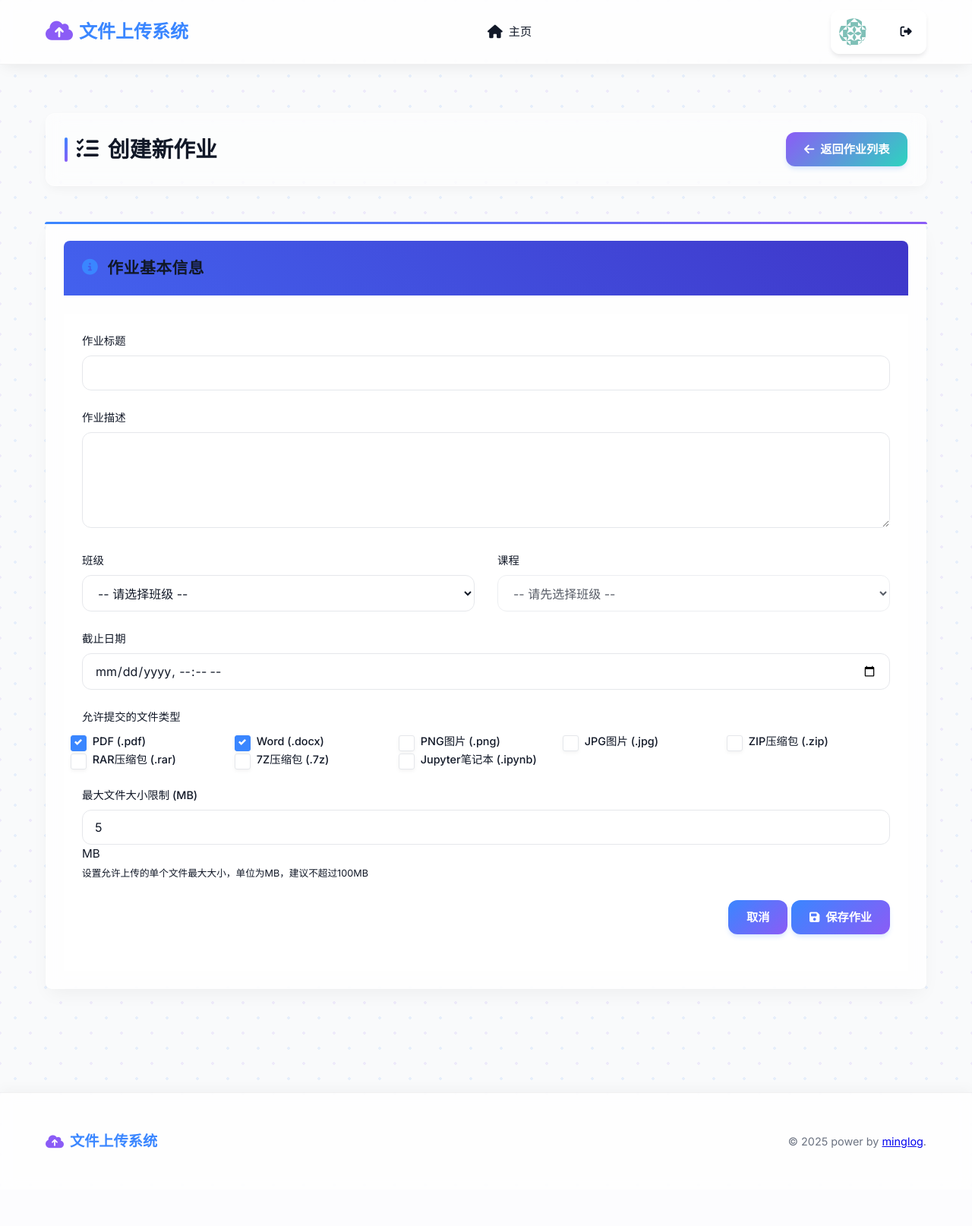
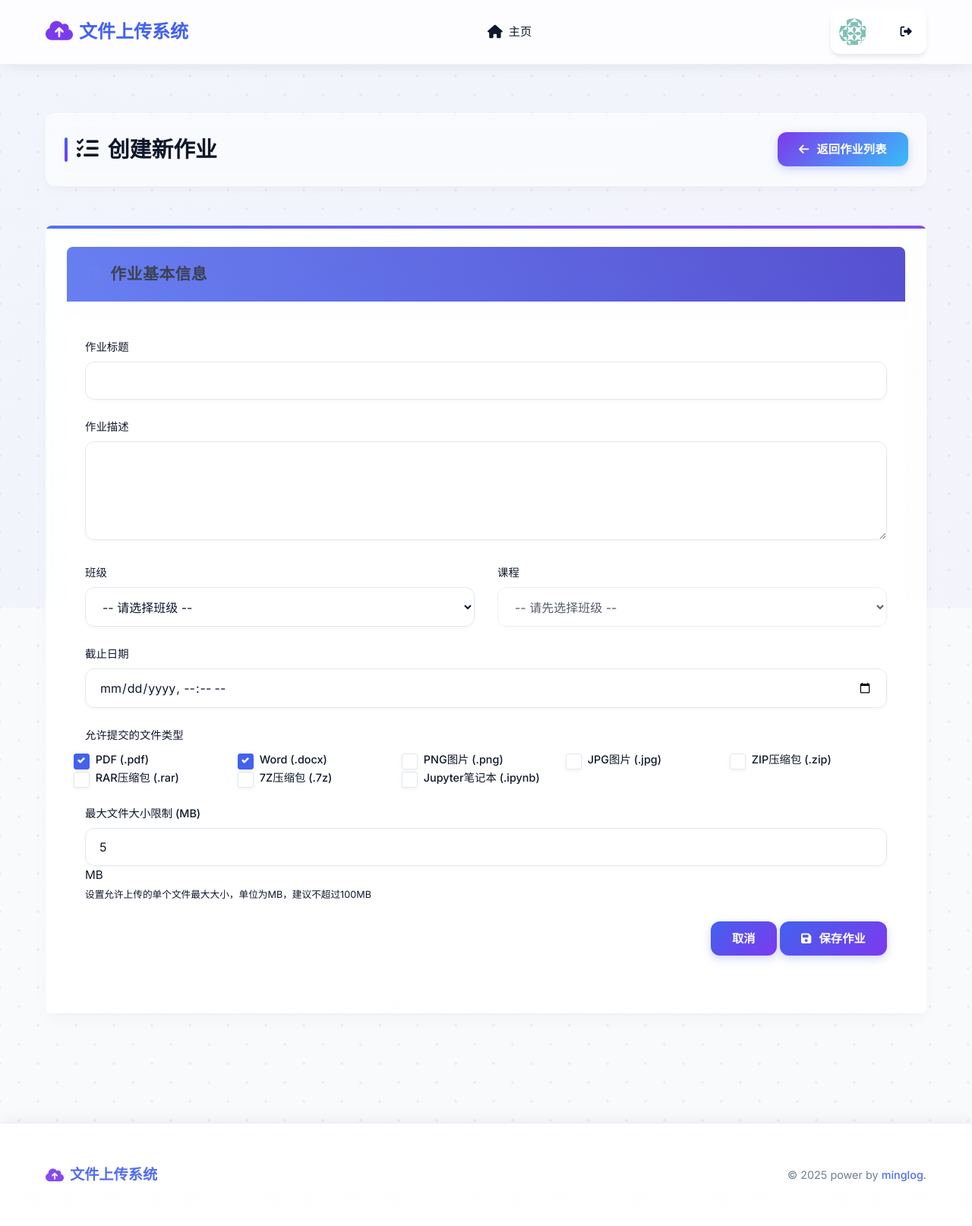
Before and after one commit to ming-log/file_upload_system, a FastAPI app: template templates/assignment_form.html in a window 1280 px wide. Shown: the whole page at 76% size. Before the commit the page ends 1512 px from the top, so only its background shows below. Run offline with FastAPI, Linux system fonts and the light colour scheme; the template is opened without the code that fills it, so the values that code supplies are empty.

Commit message:
界面优化

```diff
--- a/static/css/style.css
+++ b/static/css/style.css
@@ -1,22 +1,22 @@
 :root {
-    /* 主色调 - 科技蓝 */
-    --primary-color: #3a86ff;
-    --primary-light: #61a0ff;
-    --primary-dark: #2667cc;
-
-    /* 次级色调 - 薄荷绿 */
-    --secondary-color: #2dd4bf;
-
-    /* 强调色 - 深紫 */
-    --accent-color: #8b5cf6;
+    /* 主色调 - 现代科技蓝 */
+    --primary-color: #4361ee;
+    --primary-light: #6c8fff;
+    --primary-dark: #3a56d4;
+
+    /* 次级色调 - 清新薄荷绿 */
+    --secondary-color: #38bdf8;
+
+    /* 强调色 - 活力紫 */
+    --accent-color: #7c3aed;
 
     /* 中性色调 */
-    --text-color: #111827;
-    --text-light: #374151;
-    --text-muted: #6b7280;
-    --background-color: #f9fafb;
+    --text-color: #0f172a;
+    --text-light: #334155;
+    --text-muted: #64748b;
+    --background-color: #f8fafc;
     --card-color: #ffffff;
-    --border-color: #e5e7eb;
+    --border-color: #e2e8f0;
 
     /* 功能色 */
     --error-color: #ef4444;
@@ -25,10 +25,10 @@
     --info-color: #3b82f6;
 
     /* 渐变 */
-    --gradient-blue: linear-gradient(135deg, #3a86ff, #0072ff);
-    --gradient-green: linear-gradient(135deg, #10b981, #2dd4bf);
-    --gradient-main: linear-gradient(135deg, #3a86ff, #8b5cf6);
-    --gradient-accent: linear-gradient(135deg, #8b5cf6, #2dd4bf);
+    --gradient-blue: linear-gradient(135deg, #4361ee, #3b82f6);
+    --gradient-green: linear-gradient(135deg, #10b981, #38bdf8);
+    --gradient-main: linear-gradient(135deg, #4361ee, #7c3aed);
+    --gradient-accent: linear-gradient(135deg, #7c3aed, #38bdf8);
 
     /* 圆角 */
     --radius-sm: 8px;
@@ -57,15 +57,29 @@
 body {
     background-color: var(--background-color);
     background-image:
-        radial-gradient(rgba(58, 134, 255, 0.1) 2px, transparent 2px),
-        radial-gradient(rgba(139, 92, 246, 0.1) 2px, transparent 2px);
-    background-size: 40px 40px;
-    background-position: 0 0, 20px 20px;
+        radial-gradient(rgba(67, 97, 238, 0.07) 2px, transparent 2px),
+        radial-gradient(rgba(124, 58, 237, 0.07) 2px, transparent 2px);
+    background-size: 50px 50px;
+    background-position: 0 0, 25px 25px;
     color: var(--text-color);
     line-height: 1.6;
     font-size: 0.95rem;
     -webkit-font-smoothing: antialiased;
     -moz-osx-font-smoothing: grayscale;
+    position: relative;
+    overflow-x: hidden;
+}
+
+body::before {
+    content: '';
+    position: fixed;
+    top: 0;
+    left: 0;
+    width: 100%;
+    height: 100%;
+    background: linear-gradient(135deg, rgba(67, 97, 238, 0.03) 0%, rgba(124, 58, 237, 0.03) 100%);
+    pointer-events: none;
+    z-index: -1;
 }
 
 .container {
@@ -598,33 +612,53 @@
 }
 
 .card {
-    background: rgba(255, 255, 255, 0.8);
-    backdrop-filter: blur(10px);
-    border: 1px solid rgba(255, 255, 255, 0.6);
+    background: rgba(255, 255, 255, 0.9);
+    backdrop-filter: blur(12px);
+    border: 1px solid rgba(226, 232, 240, 0.8);
     border-radius: var(--radius-md);
-    padding: 1.5rem;
-    margin: 1rem 0;
+    padding: 1.75rem;
+    margin: 1.25rem 0;
     box-shadow:
-        0 10px 25px -5px rgba(0, 0, 0, 0.05),
-        0 0 1px 0 rgba(0, 0, 0, 0.1);
-    position: relative;
-    transition: transform 0.3s ease, box-shadow 0.3s ease;
-}
-
-.card:after {
+        0 10px 25px -5px rgba(15, 23, 42, 0.04),
+        0 8px 10px -6px rgba(15, 23, 42, 0.02);
+    position: relative;
+    transition: all 0.4s cubic-bezier(0.165, 0.84, 0.44, 1);
+    overflow: hidden;
+}
+
+.card::before {
     content: '';
     position: absolute;
-    top: -1px;
-    left: -1px;
-    right: -1px;
-    height: 3px;
+    top: 0;
+    left: 0;
+    width: 100%;
+    height: 100%;
+    background: linear-gradient(
+        to bottom right,
+        rgba(255, 255, 255, 0.2),
+        rgba(255, 255, 255, 0.05)
+    );
+    pointer-events: none;
+}
+
+.card::after {
+    content: '';
+    position: absolute;
+    top: 0;
+    left: 0;
+    right: 0;
+    height: 4px;
     background: var(--gradient-main);
     border-radius: var(--radius-md) var(--radius-md) 0 0;
+    opacity: 0.9;
 }
 
 .card:hover {
-    transform: translateY(-5px);
-    box-shadow: 0 15px 30px -5px rgba(0, 0, 0, 0.1);
+    transform: translateY(-6px);
+    box-shadow:
+        0 20px 30px -10px rgba(15, 23, 42, 0.08),
+        0 10px 15px -3px rgba(15, 23, 42, 0.04);
+    border-color: rgba(226, 232, 240, 0.9);
 }
 
 .card-header {
@@ -676,68 +710,102 @@
 
 input, select, textarea {
     width: 100%;
-    padding: 0.75rem 1rem;
+    padding: 0.875rem 1.125rem;
     border-radius: var(--radius-md);
     border: 1px solid var(--border-color);
     font-size: 1rem;
     color: var(--text-color);
-    background: rgba(255, 255, 255, 0.8);
-    transition: all 0.3s ease;
+    background: rgba(255, 255, 255, 0.9);
+    transition: all 0.3s cubic-bezier(0.165, 0.84, 0.44, 1);
+    box-shadow: 0 2px 4px rgba(15, 23, 42, 0.03);
+}
+
+input:hover, select:hover, textarea:hover {
+    border-color: rgba(67, 97, 238, 0.3);
 }
 
 input:focus, select:focus, textarea:focus {
     border-color: var(--primary-color);
-    box-shadow: 0 0 0 3px rgba(58, 134, 255, 0.15);
+    box-shadow: 0 0 0 3px rgba(67, 97, 238, 0.15);
     outline: none;
+    background: #ffffff;
 }
 
 .btn {
     display: inline-flex;
     align-items: center;
     justify-content: center;
-    padding: 0.75rem 1.5rem;
+    padding: 0.75rem 1.75rem;
     border-radius: var(--radius-md);
     background: var(--gradient-main);
     color: white;
     border: none;
     font-weight: 600;
     cursor: pointer;
-    transition: all 0.3s ease;
+    transition: all 0.3s cubic-bezier(0.165, 0.84, 0.44, 1);
     text-decoration: none;
-    box-shadow: 0 4px 6px -1px rgba(58, 134, 255, 0.2);
+    box-shadow: 0 4px 12px rgba(67, 97, 238, 0.25);
     position: relative;
     overflow: hidden;
     font-size: 0.95rem;
     line-height: 1.4;
-}
-
-.btn:after {
+    letter-spacing: 0.01em;
+    z-index: 1;
+}
+
+.btn::before {
+    content: '';
+    position: absolute;
+    top: 0;
+    left: 0;
+    width: 100%;
+    height: 100%;
+    background: linear-gradient(
+        to bottom right,
+        rgba(255, 255, 255, 0.2),
+        rgba(255, 255, 255, 0)
+    );
+    opacity: 0;
+    transition: opacity 0.3s ease;
+    z-index: -1;
+}
+
+.btn:hover::before {
+    opacity: 1;
+}
+
+.btn::after {
     content: '';
     position: absolute;
     width: 100%;
     height: 100%;
     top: 0;
     left: -100%;
-    background: linear-gradient(90deg, transparent, rgba(255, 255, 255, 0.2), transparent);
-    transition: all 0.6s ease;
-}
-
-.btn:hover:after {
+    background: linear-gradient(90deg, transparent, rgba(255, 255, 255, 0.3), transparent);
+    transition: all 0.5s ease;
+}
+
+.btn:hover::after {
     left: 100%;
 }
 
 .btn:hover {
-    transform: translateY(-2px);
-    box-shadow: 0 6px 15px -2px rgba(58, 134, 255, 0.25);
+    transform: translateY(-3px);
+    box-shadow: 0 8px 20px rgba(67, 97, 238, 0.35);
 }
 
 .btn:active {
     transform: translateY(1px);
-    box-shadow: none;
+    box-shadow: 0 2px 6px rgba(67, 97, 238, 0.2);
 }
 
 .btn i {
-    margin-right: 0.5rem;
+    margin-right: 0.625rem;
+    transition: transform 0.3s ease;
+}
+
+.btn:hover i {
+    transform: translateY(-2px);
 }
 
 .btn-primary {
@@ -1287,59 +1422,145 @@
     display: flex;
     align-items: center;
     justify-content: center;
-    background: linear-gradient(135deg, #f5f7fa 0%, #c3cfe2 100%);
+    background: linear-gradient(135deg, #f8fafc 0%, #dbeafe 100%);
+    position: relative;
+    overflow: hidden;
+}
+
+.auth-container::before {
+    content: '';
+    position: absolute;
+    width: 100%;
+    height: 100%;
+    background-image:
+        radial-gradient(rgba(67, 97, 238, 0.07) 2px, transparent 2px),
+        radial-gradient(rgba(124, 58, 237, 0.07) 2px, transparent 2px);
+    background-size: 50px 50px;
+    background-position: 0 0, 25px 25px;
+    pointer-events: none;
 }
 
 .auth-card {
     width: 100%;
     max-width: 450px;
-    background-color: white;
+    background-color: rgba(255, 255, 255, 0.95);
+    backdrop-filter: blur(12px);
     border-radius: var(--radius-lg);
-    box-shadow: var(--shadow-lg);
+    box-shadow:
+        0 20px 25px -5px rgba(15, 23, 42, 0.1),
+        0 10px 10px -5px rgba(15, 23, 42, 0.04);
     overflow: hidden;
+    border: 1px solid rgba(226, 232, 240, 0.8);
+    position: relative;
+    z-index: 1;
+    transition: all 0.4s cubic-bezier(0.165, 0.84, 0.44, 1);
+}
+
+.auth-card:hover {
+    transform: translateY(-5px);
+    box-shadow:
+        0 25px 30px -5px rgba(15, 23, 42, 0.15),
+        0 15px 15px -5px rgba(15, 23, 42, 0.08);
 }
 
 .auth-header {
     text-align: center;
-    padding: 2rem 1rem;
-    background: var(--gradient-blue);
+    padding: 2.5rem 1.5rem 2rem;
+    background: var(--gradient-main);
     color: white;
+    position: relative;
+    overflow: hidden;
+}
+
+.auth-header::before {
+    content: '';
+    position: absolute;
+    top: 0;
+    left: 0;
+    width: 100%;
+    height: 100%;
+    background: linear-gradient(
+        to bottom right,
+        rgba(255, 255, 255, 0.15),
+        rgba(255, 255, 255, 0)
+    );
+    pointer-events: none;
 }
 
 .auth-logo {
-    font-size: 3rem;
-    margin-bottom: 1rem;
+    font-size: 3.5rem;
+    margin-bottom: 1.25rem;
     color: white;
+    text-shadow: 0 2px 10px rgba(0, 0, 0, 0.1);
+    animation: float 3s ease-in-out infinite;
+}
+
+@keyframes float {
+    0% { transform: translateY(0px); }
+    50% { transform: translateY(-10px); }
+    100% { transform: translateY(0px); }
 }
 
 .auth-title {
     font-size: 1.75rem;
-    font-weight: 600;
+    font-weight: 700;
     margin: 0;
+    letter-spacing: 0.01em;
+    text-shadow: 0 2px 5px rgba(0, 0, 0, 0.1);
 }
 
 .auth-body {
-    padding: 2rem;
+    padding: 2.5rem 2rem;
 }
 
 .auth-footer {
     text-align: center;
-    padding: 1.5rem;
+    padding: 1.75rem;
     border-top: 1px solid var(--border-color);
-    background-color: rgba(0, 0, 0, 0.01);
+    background-color: rgba(248, 250, 252, 0.5);
+    font-size: 0.95rem;
+    color: var(--text-muted);
 }
 
 /* Footer */
 footer {
-    background: rgba(255, 255, 255, 0.8);
-    backdrop-filter: blur(10px);
-    border-top: 1px solid rgba(0, 0, 0, 0.05);
-    margin-top: 3rem;
-    padding: 1.5rem 0;
+    background: rgba(255, 255, 255, 0.9);
+    backdrop-filter: blur(12px);
+    border-top: 1px solid rgba(226, 232, 240, 0.8);
+    margin-top: 3.5rem;
+    padding: 1.75rem 0;
     text-align: center;
-    box-shadow: 0 -5px 15px rgba(0, 0, 0, 0.03);
+    box-shadow: 0 -10px 15px -3px rgba(15, 23, 42, 0.04);
     color: var(--text-light);
-    font-size: 0.9rem;
+    font-size: 0.95rem;
+    position: relative;
+}
+
+footer::before {
+    content: '';
+    position: absolute;
+    top: 0;
+    left: 0;
+    width: 100%;
+    height: 100%;
+    background: linear-gradient(
+        to bottom,
+        rgba(255, 255, 255, 0.1),
+        rgba(255, 255, 255, 0.05)
+    );
+    pointer-events: none;
+}
+
+footer a {
+    color: var(--primary-color);
+    text-decoration: none;
+    font-weight: 500;
+    transition: all 0.3s ease;
+}
+
+footer a:hover {
+    color: var(--accent-color);
+    text-decoration: underline;
 }
 
 /* Utilities */
```
Also changed, not shown: other parts of static/css/style.css (+83 -16 lines).
